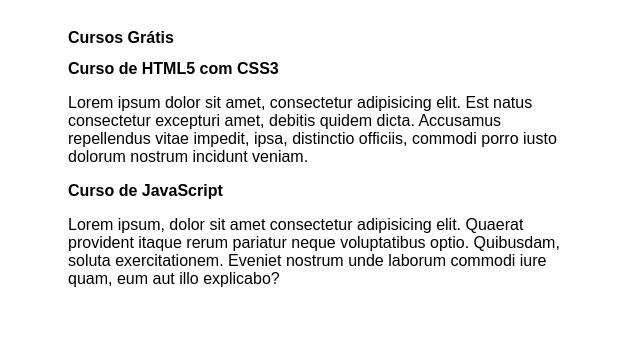
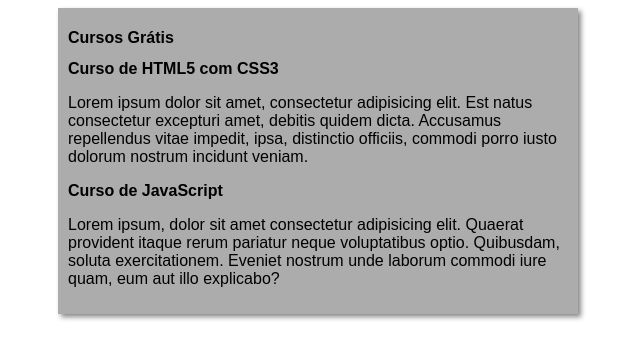
Before and after one commit to Tobitosan/projeto-site, a plain HTML site: page index.html in a window 1280 px wide. Shown: the whole page, without its empty margins (322-962 px from the left). Drawn offline with Linux system fonts and the light colour scheme.

Commit message:
Update style.css

```diff
--- a/estilos/style.css
+++ b/estilos/style.css
@@ -6,9 +6,9 @@ body {
   background-color: white;
 }
 main {
-  background-color: white;
+  background-color: rgb(172, 172, 172);
   width: 500px;
   margin: auto;
   padding: 10px;
-  box-shadow: 3px 3px 5px rgba(0, 0, 0, 0,473);
+  box-shadow: 3px 3px 5px rgba(0, 0, 0, 0.473);
 }
```
